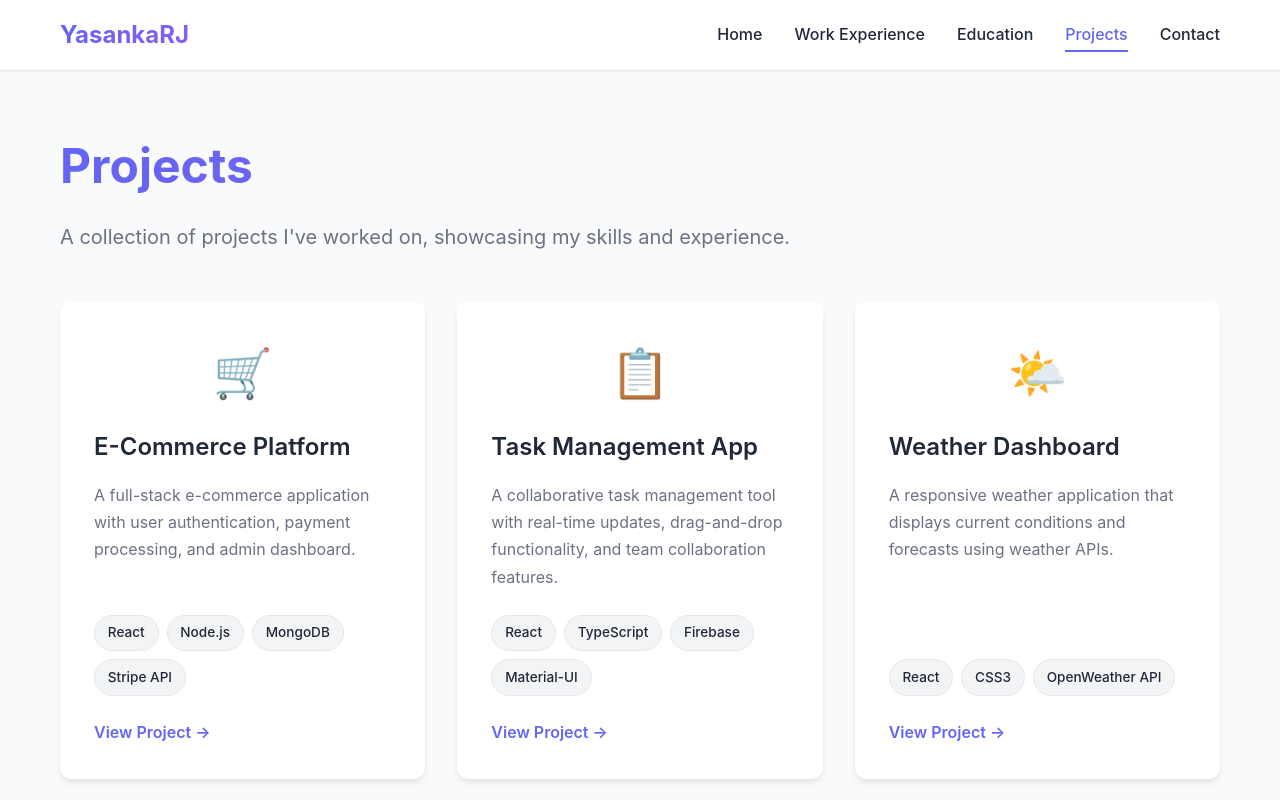
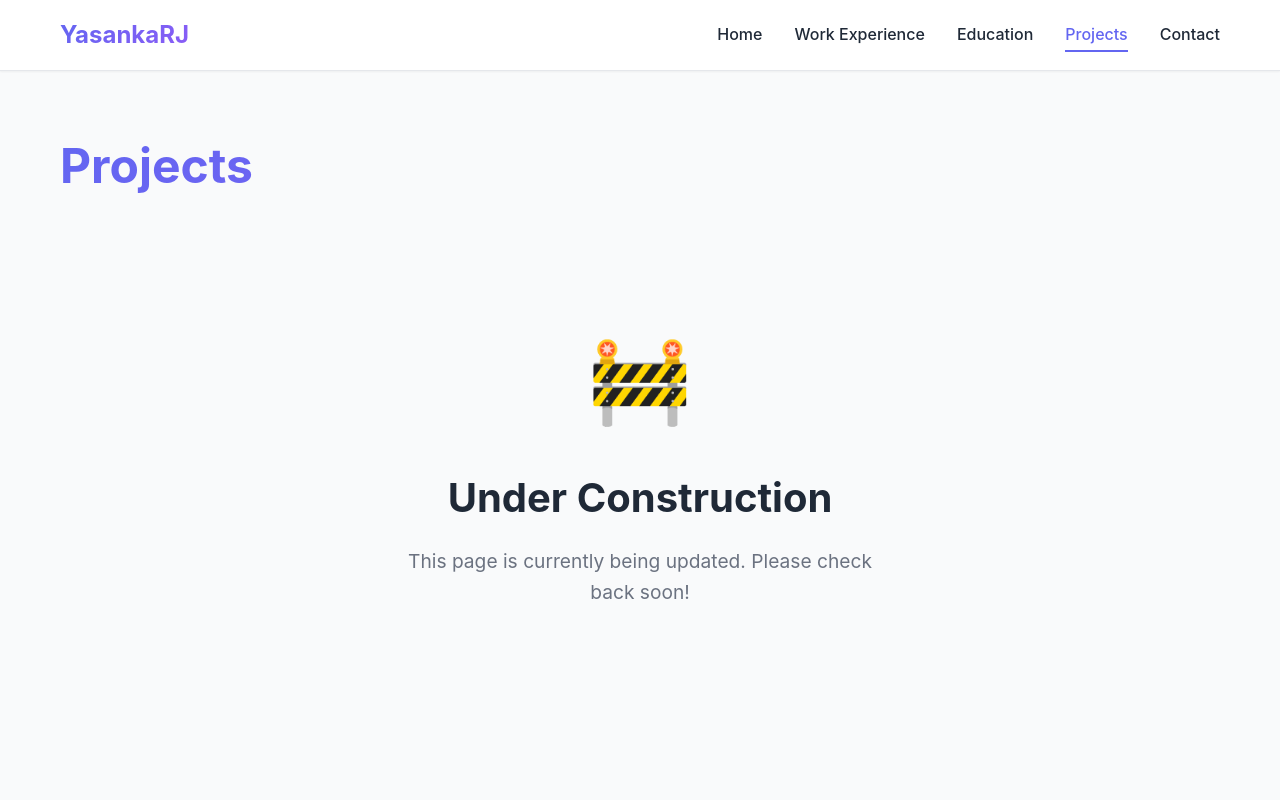
Before and after one commit to yasankarj/yasankarj.github.io, a React (Vite) app: page /projects in a window 1280 px wide. Shown: the top 800 px of the page. Built offline with nearby package versions, Linux system fonts and the light colour scheme.

Commit message:
chore: add under constructions tags

```diff
--- a/src/pages/Education.css
+++ b/src/pages/Education.css
@@ -1,6 +1,43 @@
 .education {
   padding: 3rem 20px;
   min-height: calc(100vh - 80px);
+}
+
+.under-construction {
+  display: flex;
+  flex-direction: column;
+  align-items: center;
+  justify-content: center;
+  min-height: 60vh;
+  text-align: center;
+  padding: 3rem 0;
+}
+
+.construction-icon {
+  font-size: 5rem;
+  margin-bottom: 1.5rem;
+  animation: pulse 2s ease-in-out infinite;
+}
+
+.under-construction h2 {
+  font-size: 2.5rem;
+  color: var(--text-primary);
+  margin-bottom: 1rem;
+}
+
+.under-construction p {
+  font-size: 1.2rem;
+  color: var(--text-secondary);
+  max-width: 500px;
+}
+
+@keyframes pulse {
+  0%, 100% {
+    transform: scale(1);
+  }
+  50% {
+    transform: scale(1.1);
+  }
 }
 
 .education-list {
--- a/src/pages/Education.jsx
+++ b/src/pages/Education.jsx
@@ -1,57 +1,14 @@
 import './Education.css'
 
 function Education() {
-  const education = [
-    {
-      degree: "Master of Science in Computer Science",
-      institution: "University of Technology",
-      period: "2016 - 2018",
-      location: "Boston, MA",
-      description: "Specialized in Software Engineering and Machine Learning. Thesis on distributed systems.",
-      achievements: [
-        "Graduated with Honors (GPA: 3.8/4.0)",
-        "Published research paper on cloud computing",
-        "Teaching Assistant for Data Structures course"
-      ]
-    },
-    {
-      degree: "Bachelor of Science in Computer Science",
-      institution: "State University",
-      period: "2012 - 2016",
-      location: "Chicago, IL",
-      description: "Focus on software development and algorithms. Active member of the Computer Science Society.",
-      achievements: [
-        "Dean's List: Fall 2014, Spring 2015",
-        "Won Hackathon competition in 2015",
-        "President of Computer Science Club"
-      ]
-    }
-  ]
-
   return (
     <div className="education">
       <div className="container">
         <h1 className="page-title">Education</h1>
-        <div className="education-list">
-          {education.map((edu, index) => (
-            <div key={index} className="education-card">
-              <div className="education-header">
-                <h2 className="education-degree">{edu.degree}</h2>
-                <span className="education-period">{edu.period}</span>
-              </div>
-              <h3 className="education-institution">{edu.institution}</h3>
-              <p className="education-location">{edu.location}</p>
-              <p className="education-description">{edu.description}</p>
-              <div className="education-achievements">
-                <h4>Key Achievements:</h4>
-                <ul>
-                  {edu.achievements.map((achievement, i) => (
-                    <li key={i}>{achievement}</li>
-                  ))}
-                </ul>
-              </div>
-            </div>
-          ))}
+        <div className="under-construction">
+          <div className="construction-icon">🚧</div>
+          <h2>Under Construction</h2>
+          <p>This page is currently being updated. Please check back soon!</p>
         </div>
       </div>
     </div>
--- a/src/pages/Projects.css
+++ b/src/pages/Projects.css
@@ -1,6 +1,43 @@
 .projects {
   padding: 3rem 20px;
   min-height: calc(100vh - 80px);
+}
+
+.under-construction {
+  display: flex;
+  flex-direction: column;
+  align-items: center;
+  justify-content: center;
+  min-height: 60vh;
+  text-align: center;
+  padding: 3rem 0;
+}
+
+.construction-icon {
+  font-size: 5rem;
+  margin-bottom: 1.5rem;
+  animation: pulse 2s ease-in-out infinite;
+}
+
+.under-construction h2 {
+  font-size: 2.5rem;
+  color: var(--text-primary);
+  margin-bottom: 1rem;
+}
+
+.under-construction p {
+  font-size: 1.2rem;
+  color: var(--text-secondary);
+  max-width: 500px;
+}
+
+@keyframes pulse {
+  0%, 100% {
+    transform: scale(1);
+  }
+  50% {
+    transform: scale(1.1);
+  }
 }
 
 .projects-grid {
--- a/src/pages/Projects.jsx
+++ b/src/pages/Projects.jsx
@@ -1,79 +1,14 @@
 import './Projects.css'
 
 function Projects() {
-  const projects = [
-    {
-      title: "E-Commerce Platform",
-      description: "A full-stack e-commerce application with user authentication, payment processing, and admin dashboard.",
-      technologies: ["React", "Node.js", "MongoDB", "Stripe API"],
-      link: "https://github.com/yourusername/ecommerce",
-      image: "🛒"
-    },
-    {
-      title: "Task Management App",
-      description: "A collaborative task management tool with real-time updates, drag-and-drop functionality, and team collaboration features.",
-      technologies: ["React", "TypeScript", "Firebase", "Material-UI"],
-      link: "https://github.com/yourusername/taskmanager",
-      image: "📋"
-    },
-    {
-      title: "Weather Dashboard",
-      description: "A responsive weather application that displays current conditions and forecasts using weather APIs.",
-      technologies: ["React", "CSS3", "OpenWeather API"],
-      link: "https://github.com/yourusername/weather",
-      image: "🌤️"
-    },
-    {
-      title: "Social Media Analytics",
-      description: "Analytics dashboard for tracking social media metrics with data visualization and reporting features.",
-      technologies: ["React", "Python", "Django", "Chart.js"],
-      link: "https://github.com/yourusername/analytics",
-      image: "📊"
-    },
-    {
-      title: "Recipe Finder App",
-      description: "A mobile-first recipe discovery app with search, filtering, and favorite recipes functionality.",
-      technologies: ["React", "Redux", "Spoonacular API", "CSS Modules"],
-      link: "https://github.com/yourusername/recipes",
-      image: "🍳"
-    },
-    {
-      title: "Portfolio Website",
-      description: "A modern, responsive portfolio website showcasing projects and professional experience.",
-      technologies: ["React", "React Router", "CSS3"],
-      link: "https://github.com/yourusername/portfolio",
-      image: "💼"
-    }
-  ]
-
   return (
     <div className="projects">
       <div className="container">
         <h1 className="page-title">Projects</h1>
-        <p className="page-subtitle">
-          A collection of projects I've worked on, showcasing my skills and experience.
-        </p>
-        <div className="projects-grid">
-          {projects.map((project, index) => (
-            <div key={index} className="project-card">
-              <div className="project-icon">{project.image}</div>
-              <h2 className="project-title">{project.title}</h2>
-              <p className="project-description">{project.description}</p>
-              <div className="project-technologies">
-                {project.technologies.map((tech, i) => (
-                  <span key={i} className="tech-tag">{tech}</span>
-                ))}
-              </div>
-              <a
-                href={project.link}
-                target="_blank"
-                rel="noopener noreferrer"
-                className="project-link"
-              >
-                View Project →
-              </a>
-            </div>
-          ))}
+        <div className="under-construction">
+          <div className="construction-icon">🚧</div>
+          <h2>Under Construction</h2>
+          <p>This page is currently being updated. Please check back soon!</p>
         </div>
       </div>
     </div>
--- a/src/pages/WorkExperience.css
+++ b/src/pages/WorkExperience.css
@@ -1,6 +1,43 @@
 .work-experience {
   padding: 3rem 20px;
   min-height: calc(100vh - 80px);
+}
+
+.under-construction {
+  display: flex;
+  flex-direction: column;
+  align-items: center;
+  justify-content: center;
+  min-height: 60vh;
+  text-align: center;
+  padding: 3rem 0;
+}
+
+.construction-icon {
+  font-size: 5rem;
+  margin-bottom: 1.5rem;
+  animation: pulse 2s ease-in-out infinite;
+}
+
+.under-construction h2 {
+  font-size: 2.5rem;
+  color: var(--text-primary);
+  margin-bottom: 1rem;
+}
+
+.under-construction p {
+  font-size: 1.2rem;
+  color: var(--text-secondary);
+  max-width: 500px;
+}
+
+@keyframes pulse {
+  0%, 100% {
+    transform: scale(1);
+  }
+  50% {
+    transform: scale(1.1);
+  }
 }
 
 .timeline {
--- a/src/pages/WorkExperience.jsx
+++ b/src/pages/WorkExperience.jsx
@@ -1,68 +1,14 @@
 import './WorkExperience.css'
 
 function WorkExperience() {
-  const experiences = [
-    {
-      title: "Senior Software Engineer",
-      company: "Tech Company Inc.",
-      period: "2022 - Present",
-      location: "San Francisco, CA",
-      description: [
-        "Led development of scalable web applications using React and Node.js",
-        "Mentored junior developers and conducted code reviews",
-        "Collaborated with cross-functional teams to deliver high-quality products",
-        "Improved application performance by 40% through optimization"
-      ]
-    },
-    {
-      title: "Software Engineer",
-      company: "StartupXYZ",
-      period: "2020 - 2022",
-      location: "Remote",
-      description: [
-        "Developed and maintained full-stack applications",
-        "Implemented RESTful APIs and database schemas",
-        "Participated in agile development processes",
-        "Contributed to product planning and technical decisions"
-      ]
-    },
-    {
-      title: "Junior Developer",
-      company: "Digital Solutions",
-      period: "2018 - 2020",
-      location: "New York, NY",
-      description: [
-        "Built responsive web interfaces using modern JavaScript frameworks",
-        "Fixed bugs and implemented new features",
-        "Worked closely with designers to implement UI/UX designs",
-        "Learned best practices in software development"
-      ]
-    }
-  ]
-
   return (
     <div className="work-experience">
       <div className="container">
         <h1 className="page-title">Work Experience</h1>
-        <div className="timeline">
-          {experiences.map((exp, index) => (
-            <div key={index} className="timeline-item">
-              <div className="timeline-marker"></div>
-              <div className="timeline-content">
-                <div className="experience-header">
-                  <h2 className="experience-title">{exp.title}</h2>
-                  <span className="experience-period">{exp.period}</span>
-                </div>
-                <h3 className="experience-company">{exp.company}</h3>
-                <p className="experience-location">{exp.location}</p>
-                <ul className="experience-description">
-                  {exp.description.map((item, i) => (
-                    <li key={i}>{item}</li>
-                  ))}
-                </ul>
-              </div>
-            </div>
-          ))}
+        <div className="under-construction">
+          <div className="construction-icon">🚧</div>
+          <h2>Under Construction</h2>
+          <p>This page is currently being updated. Please check back soon!</p>
         </div>
       </div>
     </div>
```
